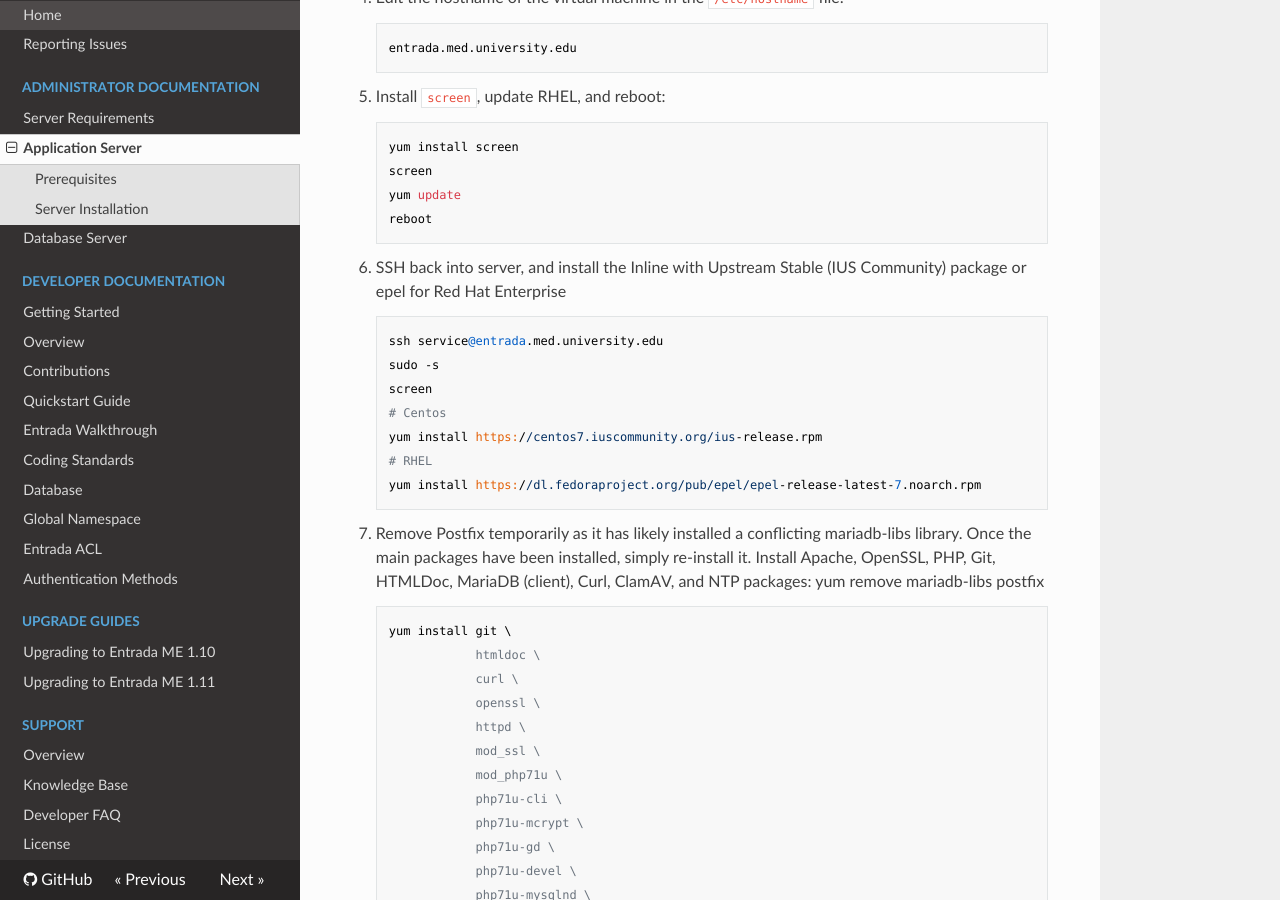
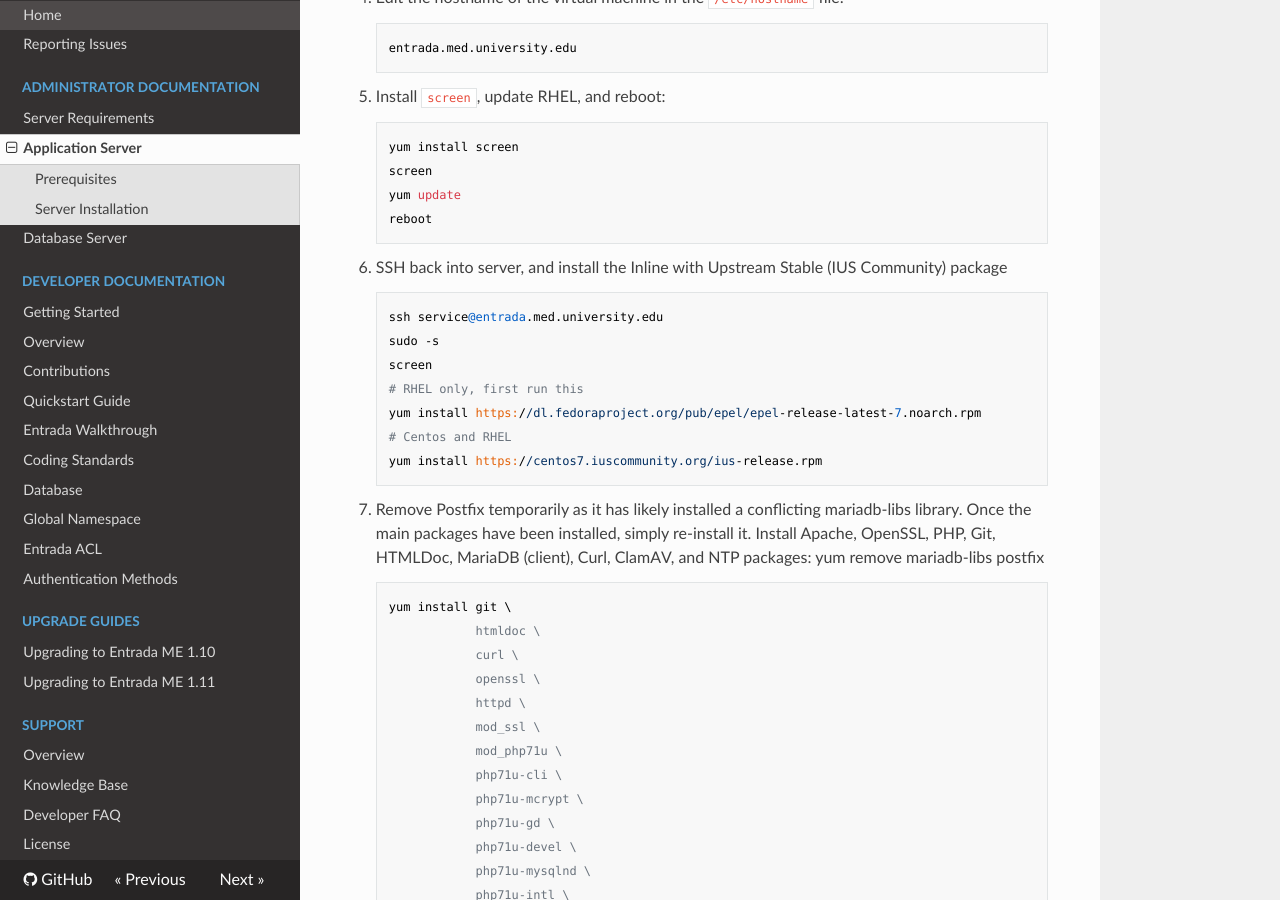
Before and after one commit to pyarmak/entrada-1x-docs, an MkDocs documentation site: the page built from docs/administrator/application-server.md, in a window 1280 px wide and 900 px high, scrolled down 1224 px. Built offline with MkDocs 1.6.1, drawn with Linux system fonts in a browser that asks for light colours; nearby versions of some CDN libraries; old or Windows-style settings are respelled for this version of MkDocs.

Commit message:
Update application-server.md

```diff
--- a/docs/administrator/application-server.md
+++ b/docs/administrator/application-server.md
@@ -48,15 +48,16 @@ The hostnames that will be referenced throughout this document will be `entrada.
         yum update
         reboot
 
-6. SSH back into server, and install the Inline with Upstream Stable (IUS Community) package or epel for Red Hat Enterprise
+6. SSH back into server, and install the Inline with Upstream Stable (IUS Community) package
 
         ssh service@entrada.med.university.edu
         sudo -s
         screen
-        # Centos
+        # RHEL only, first run this
+        yum install https://dl.fedoraproject.org/pub/epel/epel-release-latest-7.noarch.rpm
+        # Centos and RHEL
         yum install https://centos7.iuscommunity.org/ius-release.rpm
-        # RHEL
-        yum install https://dl.fedoraproject.org/pub/epel/epel-release-latest-7.noarch.rpm
+
 
 7. Remove Postfix temporarily as it has likely installed a conflicting mariadb-libs library. Once the main packages have been installed, simply re-install it.  Install Apache, OpenSSL, PHP, Git, HTMLDoc, MariaDB (client), Curl, ClamAV, and NTP packages:
         yum remove mariadb-libs postfix
```
